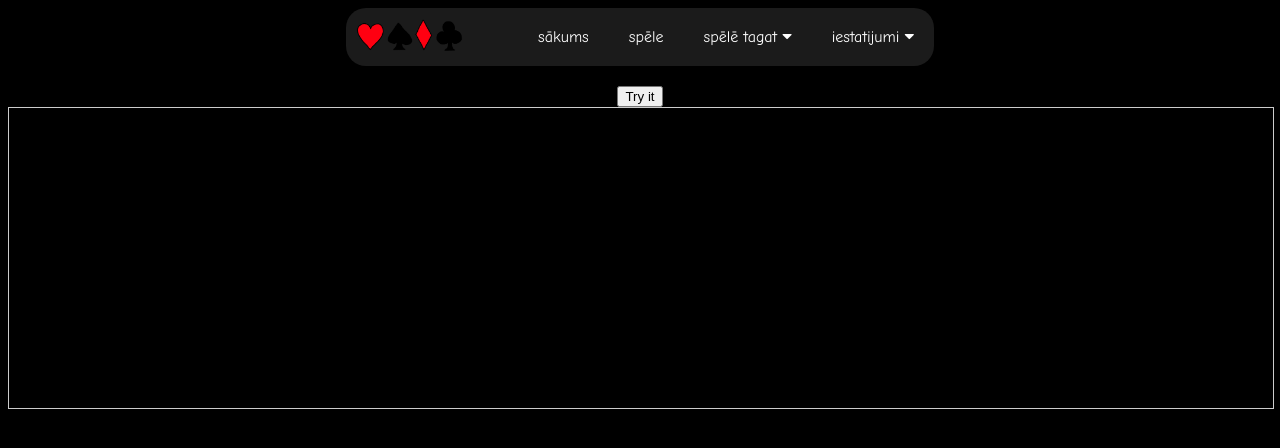
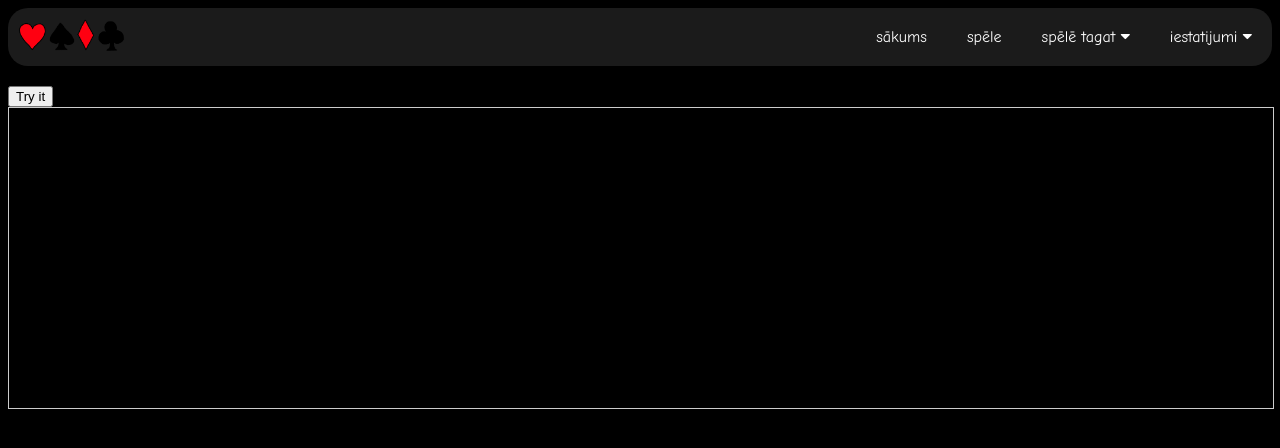
Before and after one commit to Virbie/zole, a website: page majaslapa/createspele.html in a window 1280 px wide. Drawn offline with Linux system fonts and the light colour scheme.

Commit message:
Update createspele.html

```diff
--- a/majaslapa/createspele.html
+++ b/majaslapa/createspele.html
@@ -77,11 +77,6 @@
         }
 
         /* Optional: Style for body to avoid affecting other elements */
-        body {
-            display: flex;
-            flex-direction: column;
-            align-items: center; /* Center text and button horizontally */
-        }
     </style>
 
 
```
